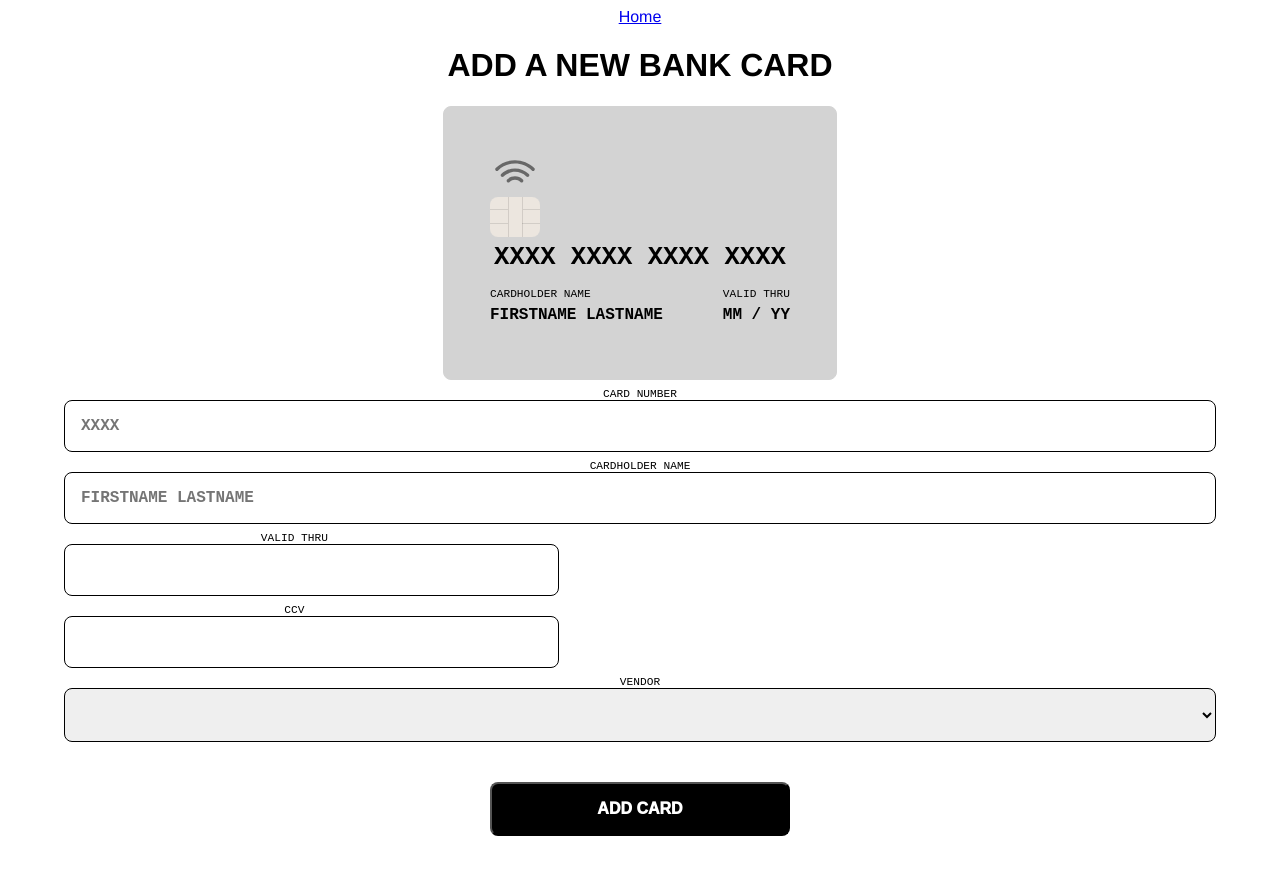
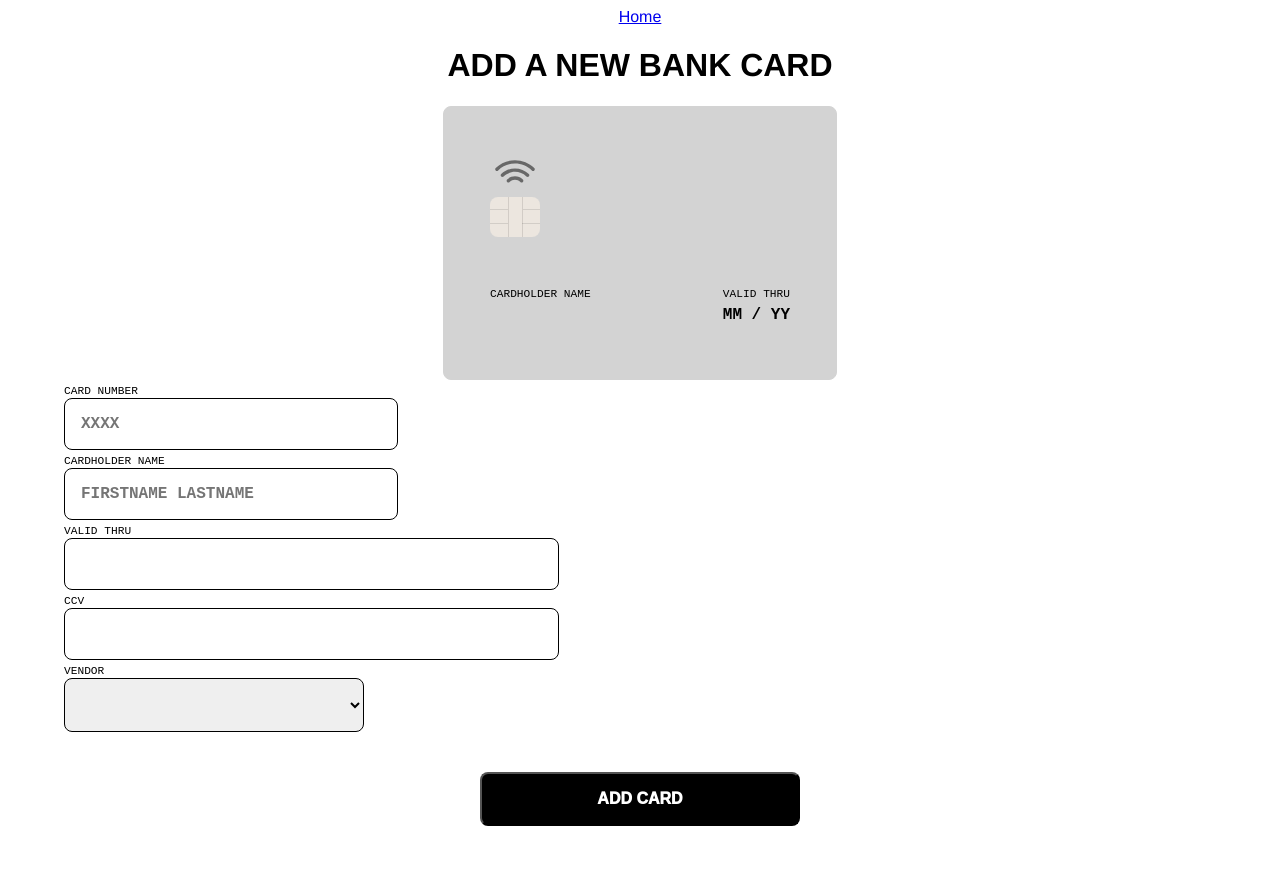
Before and after one commit to cenglander/e-wallet, a Vue app: page /add-card in a window 1280 px wide. Built offline with nearby package versions, Linux system fonts and the light colour scheme.

Commit message:
Input (only cardNo atm) from form showing on Card in real time. Emitting from CardForm to AddCard, props from AddCard to Card.

```diff
--- a/src/App.vue
+++ b/src/App.vue
@@ -14,13 +14,14 @@
   -moz-osx-font-smoothing: grayscale;
   text-align: center;
   // color: #000;
+  // box-sizing: border-box;
 
   button {
     font-weight: 1000;
     font-size: 1rem;
     padding: 2vh;
     border-radius: 0.5rem;
-    width: 300px;
+    width: 320px;
   }
 
   h3 {
--- a/src/components/Card.vue
+++ b/src/components/Card.vue
@@ -43,13 +43,10 @@ export default {
 
 <style scoped lang="scss">
 div.card {
-  // width: 90vw;
   width: 300px;
-  // height: 55vw;
   min-height: 180px;
   border-radius: 0.5rem;
   border: lightgrey solid 0.1rem;
-  // background: darkorange;
 
   display: grid;
   grid-template-columns: 70% 15% 15%;
--- a/src/components/CardForm.vue
+++ b/src/components/CardForm.vue
@@ -1,14 +1,22 @@
 <template>
   <div class="card-form">
+    <form action="">
       <label>CARD NUMBER {{cardNo}} </label>
-    <input v-model="cardNo" placeholder="XXXX">
+      <input v-model="cardNo"
+        v-on:keyup="displayNoOnCard"
+        placeholder="XXXX">
+
       <label>CARDHOLDER NAME</label>
-    <input v-model="name" placeholder="FIRSTNAME LASTNAME">
-    <label class="test">VALID THRU</label>
-    <input v-model="validThruMonth" class="test">
+      <input v-model="name"
+        placeholder="FIRSTNAME LASTNAME">
+
+      <label class="left">VALID THRU</label>
+      <input v-model="validThruMonth" class="left">
       <!-- plus validThruYear! -->
-    <label class="test">CCV</label>
-    <input v-model="ccv" class="test">
+
+      <label class="right">CCV</label>
+      <input v-model="ccv" class="right">
+
       <label>VENDOR</label>
       <select v-model="vendor">
         <option v-for="vendor in vendorList"
@@ -17,9 +25,9 @@
           {{ vendor.text }}
         </option>
       </select>
-    <button class="add-card-btn">
-      ADD CARD
-    </button>
+    </form>
+
+    <button class="add-card-btn">ADD CARD</button>
 
   </div>
 </template>
@@ -35,33 +43,53 @@ export default {
       { text: 'Ninja Bank', value: 'ninja' },
       { text: 'Block Chain Inc', value: 'blockchain' },
       { text: 'Evil Corp', value: 'evil' },
-      ]
-  })
+    ],
+    cardNo: "",
+  }),
+  methods: {
+    displayNoOnCard() {
+      this.$emit('displayNo', this.cardNo)
+
+    }
+  }
 }
 </script>
 
 <style scoped lang="scss">
-.test {
-  // position: static;
+.left {
   width: 40%;
+  text-align: left;
+}
+.right {
+  width: 40%;
+  text-align: left;
+  // position: relative;
+  // left: 50%;
 }
   div.card-form {
     display: grid;
     // grid-template-rows: 5% 10% 5% 10% 5% 10% 5% 10% 5% 10% 25%;
   }
-  label {
+  form {
+    text-align: left;
+  }
+  form label {
     font-size: 0.7rem;
     margin-top: 1vh;
   }
-  input, select {
+  form input, select {
     padding: 2vh;
     border-radius: 0.5rem;
     border: solid black 0.08rem;
     font-size: 1rem;
     font-weight: 800;
+    display: block;
   }
-  label, input, select {
+  form label, input, select, option {
     font-family: 'Courier New', Courier, monospace;
+    width: 300px;
+    // margin-left: auto;
+    // margin-right: auto;
   }
   button.add-card-btn {
     background: #000;
--- a/src/views/AddCard.vue
+++ b/src/views/AddCard.vue
@@ -4,8 +4,8 @@
 
     />
     <Card
-      cardNo="XXXX XXXX XXXX XXXX"
-      name="FIRSTNAME LASTNAME"
+      v-bind:cardNo="this.cardNo"
+      v-bind:name="this.name"
       validThruMonth="MM"
       validThruYear="YY"
       vendor="placeholder"
@@ -13,6 +13,7 @@
       v-bind:style="{backgroundColor: vendor}"
     />
     <CardForm
+      v-on:displayNo="displayNoOnCard"
     />
 
   </div>
@@ -33,14 +34,21 @@ export default {
     CardForm,
   },
   data: () => ({
-      heading: "ADD A NEW BANK CARD"
-  })
+      heading: "ADD A NEW BANK CARD",
+      cardNo: "",
+      name: "",
+
+  }),
+  methods: {
+    displayNoOnCard(payload) {
+      this.cardNo = payload;
+    }
+  }
 }
 </script>
 <style scoped lang="scss">
   div .add-card {
     width: 90vw;
-    height: 80vh;
     margin: 0 auto;
   }
 </style>
```
Lines whose indentation alone changed are shown as unchanged.
